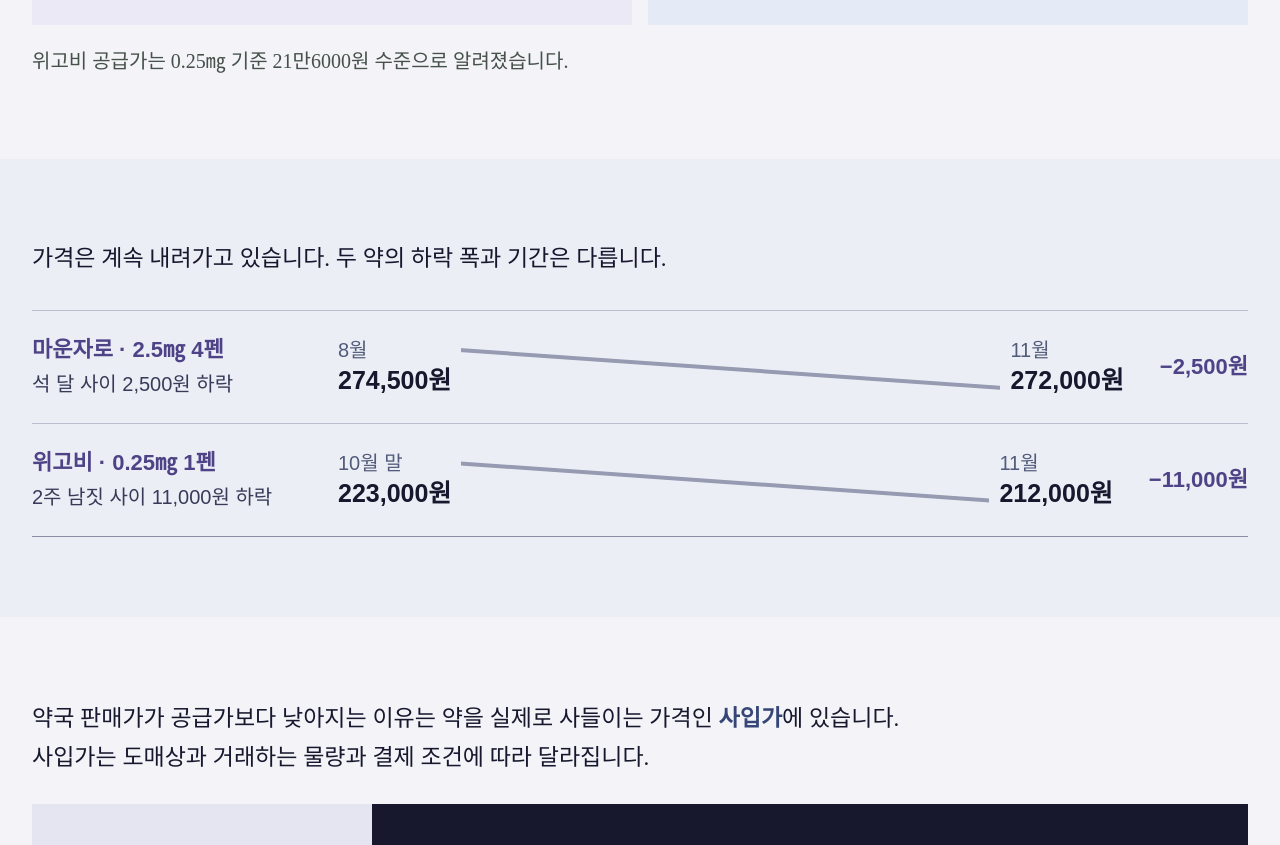
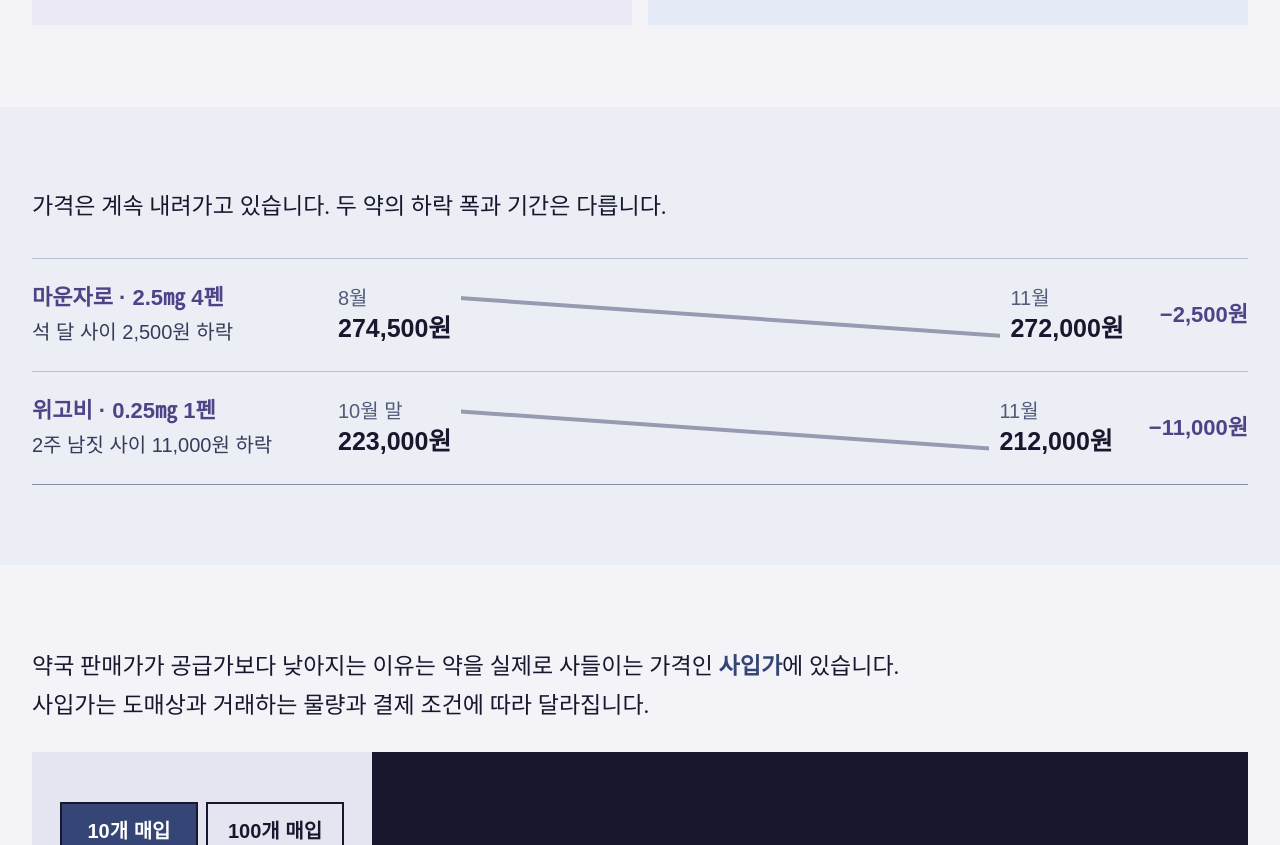
Before and after one commit to asiae-visual-news/weight-loss-injection-price-visual-2026, a plain HTML site: page index.html in a window 1280 px wide. Shown: the part 1396-2241 px from the top of the page. Drawn offline with Linux system fonts and the light colour scheme; a web font is replaced by a local one.

Commit message:
Remove Wegovy supply price note

```diff
--- a/index.html
+++ b/index.html
@@ -271,7 +271,6 @@ h1{font-family:var(--sans);letter-spacing:-.025em}
 <div class="board-rule"><span>공급가 약 216,000원</span><strong>− 약 4,000원</strong></div>
 </article>
 </div>
-<p class="small-note">위고비 공급가는 0.25㎎ 기준 21만6000원 수준으로 알려졌습니다.</p>
 </div>
 </section>
 <section class="falls">
```
